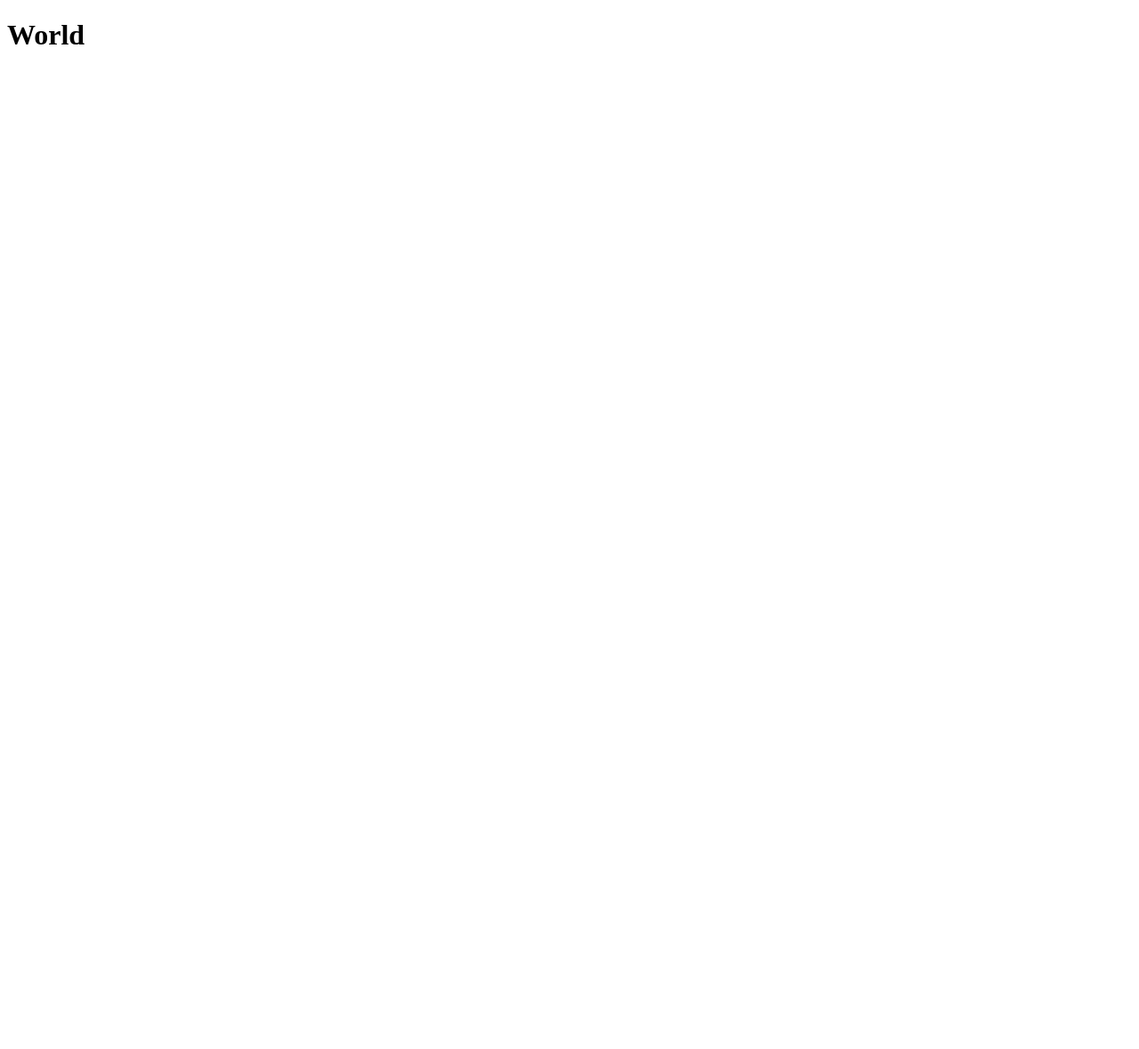
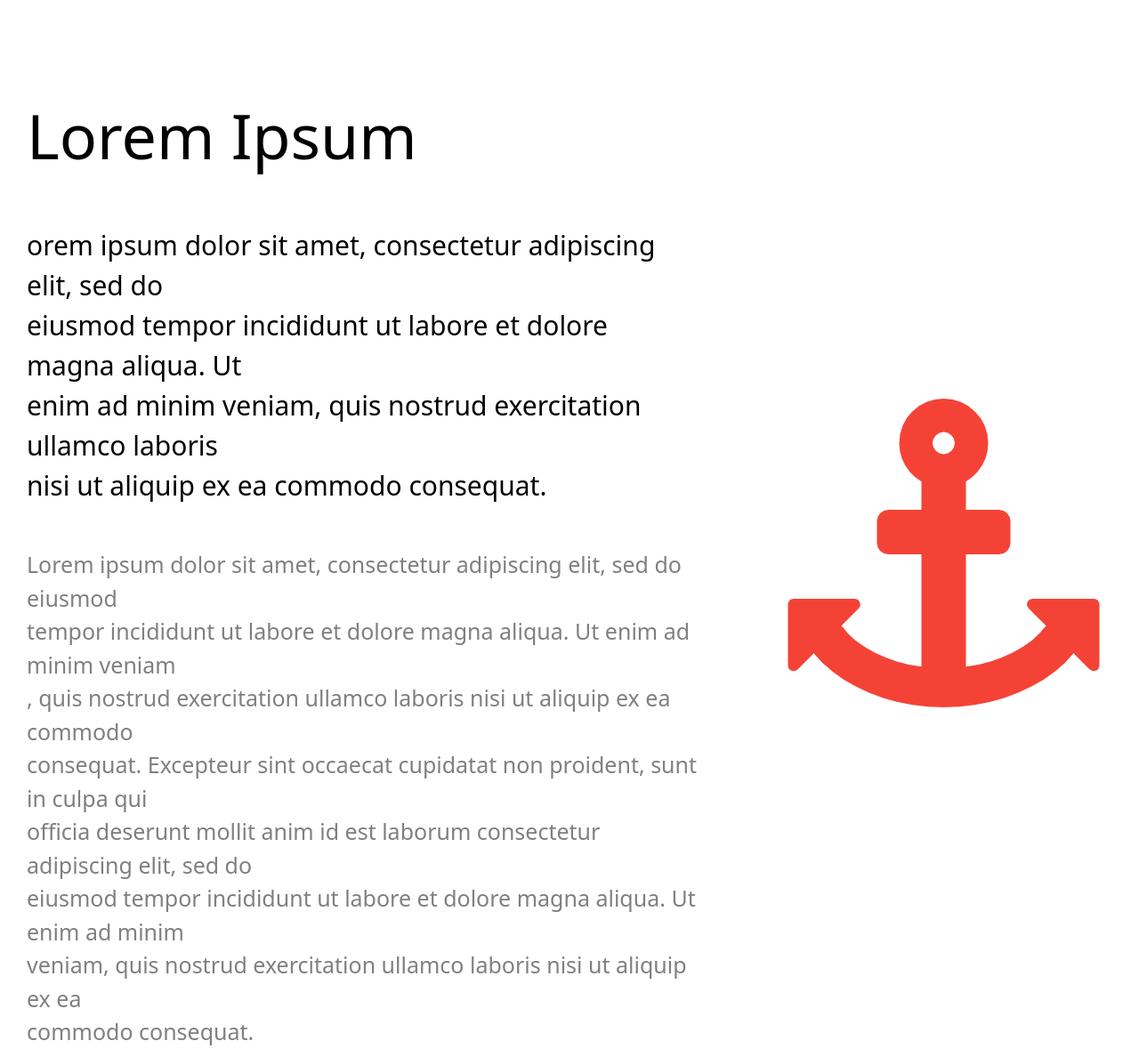
Before and after one commit to jumazodabahodur/hhh, a plain HTML site: page indexx.html in a window 1280 px wide. Shown: the whole page at 89% size. Before the commit the page ends 800 px from the top, so only its background shows below. Drawn offline with nearby package versions, Linux system fonts and the light colour scheme.

Commit message:
section1

```diff
--- a/indexx.html
+++ b/indexx.html
@@ -4,8 +4,16 @@
     <meta charset="UTF-8">
     <meta name="viewport" content="width=device-width, initial-scale=1.0">
     <title>Document</title>
+     <script src="https://cdn.jsdelivr.net/npm/@tailwindcss/browser@4"></script>
 </head>
 <body>
-    <h1>World</h1>
+   <div class="flex mt-[100px] items-center justify-center gap-[50px] ml-[30px]">
+<div>
+    <h1 class="text-[70px]">Lorem Ipsum</h1> <br> <br>
+    <h1 class="text-[30px]">orem ipsum dolor sit amet, consectetur adipiscing elit, sed do <br> eiusmod tempor incididunt ut labore et dolore magna aliqua. Ut <br> enim ad minim veniam, quis nostrud exercitation ullamco laboris <br> nisi ut aliquip ex ea commodo consequat.</h1> <br> <br>
+<h1 class="text-[25px] text-[gray]">Lorem ipsum dolor sit amet, consectetur adipiscing elit, sed do eiusmod <br> tempor incididunt ut labore et dolore magna aliqua. Ut enim ad minim veniam <br>, quis nostrud exercitation ullamco laboris nisi ut aliquip ex ea commodo <br> consequat. Excepteur sint occaecat cupidatat non proident, sunt in culpa qui <br> officia deserunt mollit anim id est laborum consectetur adipiscing elit, sed do <br> eiusmod tempor incididunt ut labore et dolore magna aliqua. Ut enim ad minim <br> veniam, quis nostrud exercitation ullamco laboris nisi ut aliquip ex ea <br> commodo consequat.</h1>
+</div>
+<img src="Снимок экрана 2025-10-18 173255.png" alt="">
+   </div>
 </body>
 </html>
```
Also changed, not shown: Снимок экрана 2025-10-18 173255.png (added).
